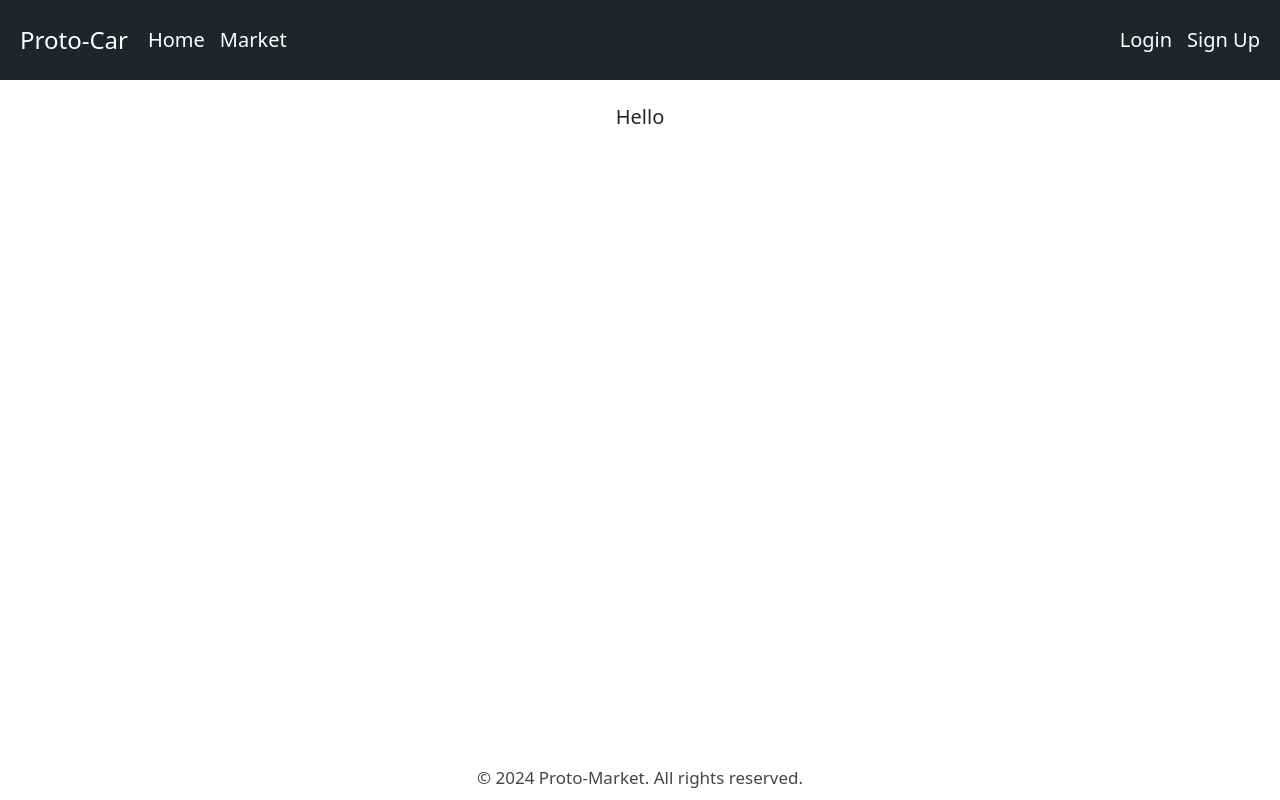
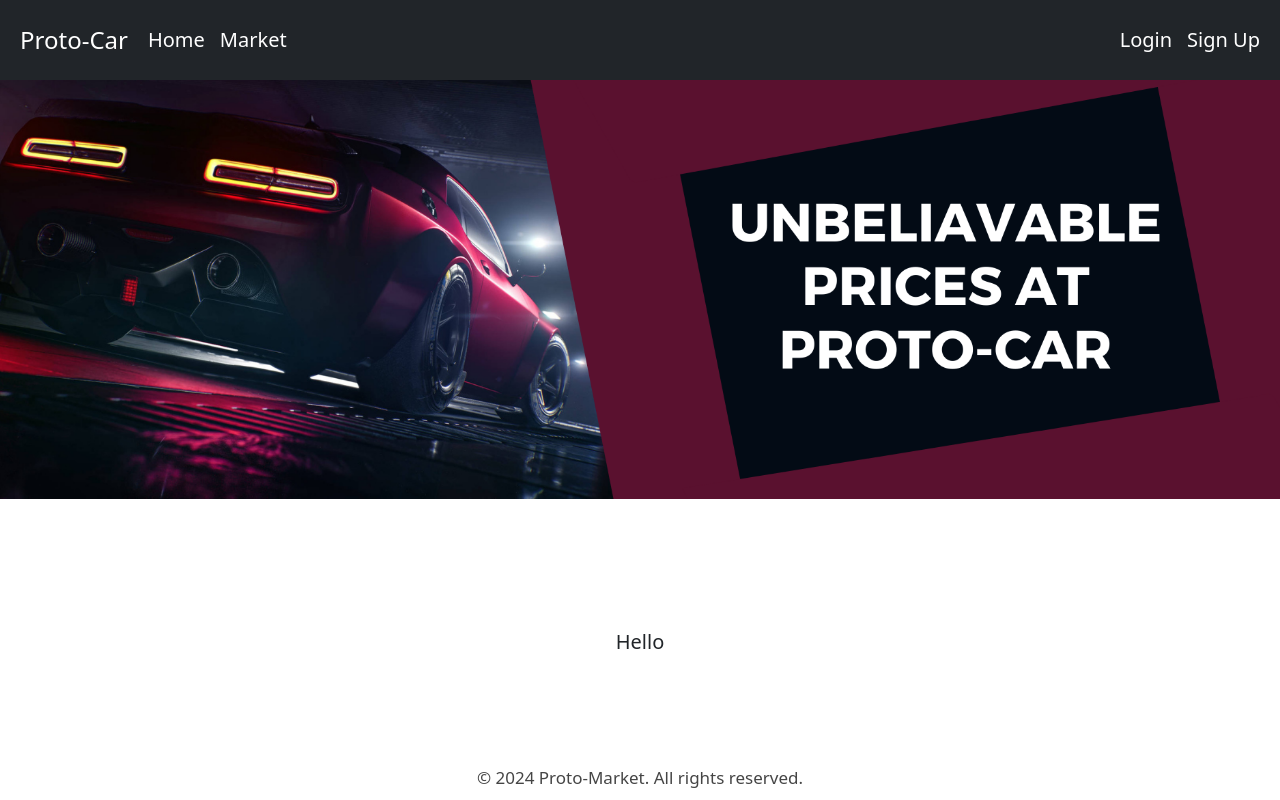
Before and after one commit to germanter/germanter2, a Flask app: page /market in a window 1280 px wide. Run offline with Flask 3, Linux system fonts and the light colour scheme.

Commit message:
added market banner

```diff
--- a/templates/market.html
+++ b/templates/market.html
@@ -3,6 +3,9 @@
     Market - Proto-Car
 {% endblock %}
 {% block banner %}
+    <div style="flex: 1; width: 100%;">
+        <img src='\static\marketbanner.png' style="width: 100%; height: auto; display: block;">
+    </div>
 {% endblock %}
 
 
```
Also changed, not shown: static/marketbanner.png (added).
